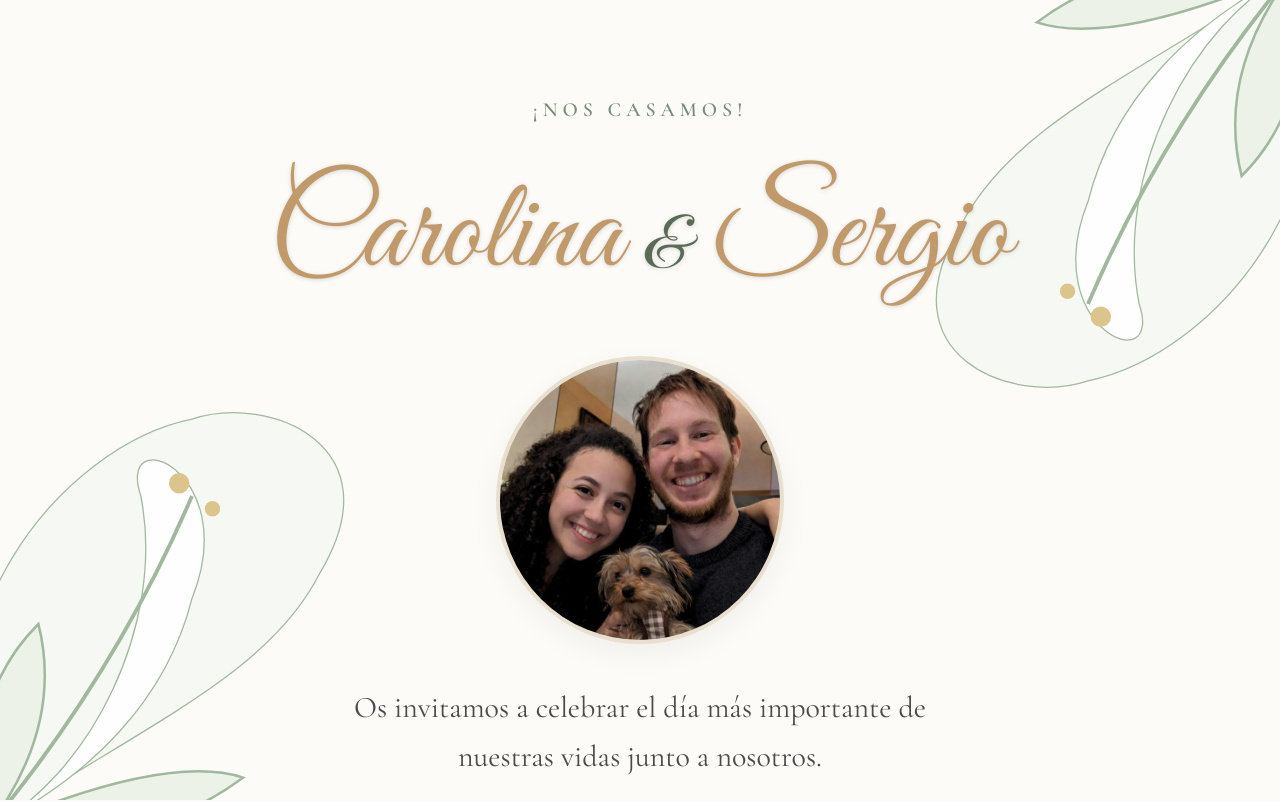
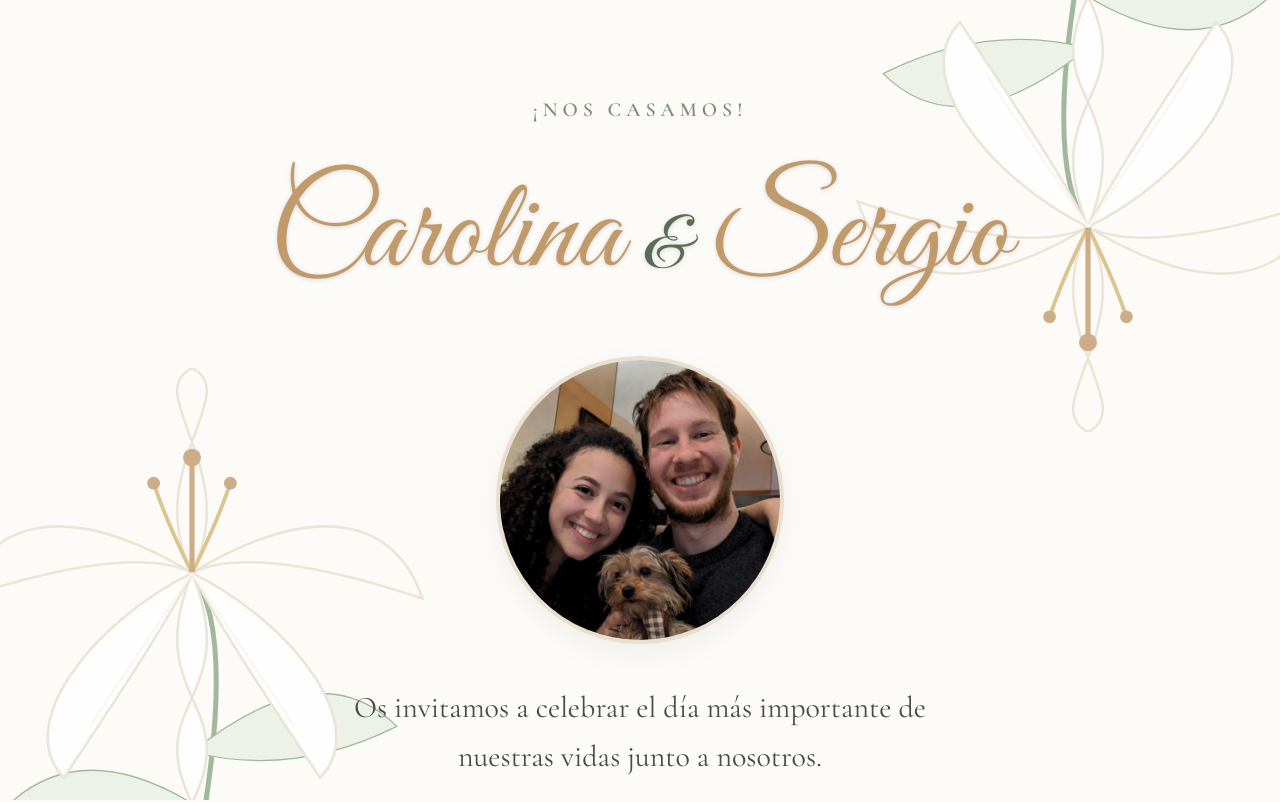
Before and after one commit to Sergioct/BodaCaroSergio, a Next.js app: page / in a window 1280 px wide. Shown: the top 802 px of the page. Built offline with nearby package versions, Linux system fonts and the light colour scheme.

Commit message:
Update lily vector to be more realistic

```diff
--- a/src/app/page.tsx
+++ b/src/app/page.tsx
@@ -11,15 +11,39 @@ const LilyCorner = ({ className }: { className?: string }) => (
     xmlns="http://www.w3.org/2000/svg"
     className={`absolute pointer-events-none opacity-80 ${className}`}
   >
-    {/* Elegant Lily / Floral Vector Representation */}
-    <path d="M20 180 C -10 100, 50 30, 100 20 C 130 10, 180 30, 150 80 C 130 120, 80 140, 20 180 Z" fill="#F4F8F3" stroke="#8BA888" strokeWidth="0.5"/>
-    <path d="M20 180 C 60 160, 90 100, 80 50 C 70 20, 120 40, 100 90 C 90 130, 60 160, 20 180 Z" fill="#FFFFFF" stroke="#8BA888" strokeWidth="0.5"/>
-    <path d="M20 180 Q 70 120 100 50" stroke="#8BA888" strokeWidth="1.5" fill="none" />
-    <circle cx="95" cy="45" r="4" fill="#D4B872" />
-    <circle cx="108" cy="55" r="3" fill="#D4B872" />
-    {/* Leaves */}
-    <path d="M20 180 Q 80 190 120 160 Q 90 150 20 180" fill="#E8F0E4" stroke="#8BA888" strokeWidth="1" />
-    <path d="M20 180 Q 10 130 40 100 Q 50 140 20 180" fill="#E8F0E4" stroke="#8BA888" strokeWidth="1" />
+    {/* Nuevo Lirio más realista/elegante */}
+    {/* Tallo */}
+    <path d="M100 200 C 110 150, 115 100, 100 80" stroke="#8BA888" strokeWidth="2" fill="none" />
+
+    {/* Hojas grandes inferiores */}
+    <path d="M100 170 Q 50 140, 20 180 Q 70 190, 100 170 Z" fill="#E8F0E4" stroke="#8BA888" strokeWidth="0.5" />
+    <path d="M100 150 Q 150 110, 180 140 Q 140 160, 100 150 Z" fill="#E8F0E4" stroke="#8BA888" strokeWidth="0.5" />
+
+    {/* Pétalos principales del Lirio */}
+    {/* Pétalo trasero superior */}
+    <path d="M100 80 C 80 40, 120 10, 100 0 C 80 10, 120 40, 100 80 Z" fill="#Fdfbf7" stroke="#e8dfcf" strokeWidth="1" />
+    {/* Pétalos laterales traseros */}
+    <path d="M100 80 C 50 50, 20 60, 10 90 C 40 80, 80 70, 100 80 Z" fill="#Fdfbf7" stroke="#e8dfcf" strokeWidth="1" />
+    <path d="M100 80 C 150 50, 180 60, 190 90 C 160 80, 120 70, 100 80 Z" fill="#Fdfbf7" stroke="#e8dfcf" strokeWidth="1" />
+
+    {/* Pétalos frontales grandes */}
+    <path d="M100 80 C 60 100, 30 140, 50 160 C 70 130, 90 100, 100 80 Z" fill="#FFFFFF" stroke="#e8dfcf" strokeWidth="1" />
+    <path d="M100 80 C 140 100, 170 140, 150 160 C 130 130, 110 100, 100 80 Z" fill="#FFFFFF" stroke="#e8dfcf" strokeWidth="1" />
+    <path d="M100 80 C 80 130, 120 130, 100 170 C 80 130, 120 130, 100 80 Z" fill="#FFFFFF" stroke="#e8dfcf" strokeWidth="1" />
+
+    {/* Estambres y pistilo (Toque dorado) */}
+    <path d="M100 80 Q 90 60, 85 45" stroke="#D4B872" strokeWidth="1.5" fill="none" />
+    <circle cx="85" cy="45" r="2.5" fill="#c19a6b" />
+
+    <path d="M100 80 Q 110 60, 115 45" stroke="#D4B872" strokeWidth="1.5" fill="none" />
+    <circle cx="115" cy="45" r="2.5" fill="#c19a6b" />
+
+    <path d="M100 80 Q 100 50, 100 35" stroke="#c19a6b" strokeWidth="2" fill="none" />
+    <circle cx="100" cy="35" r="3.5" fill="#c19a6b" />
+
+    {/* Detalles de nervaduras en pétalos frontales */}
+    <path d="M100 80 Q 80 110, 60 140" stroke="#F4F8F3" strokeWidth="1" fill="none" />
+    <path d="M100 80 Q 120 110, 140 140" stroke="#F4F8F3" strokeWidth="1" fill="none" />
   </svg>
 );
 
```
